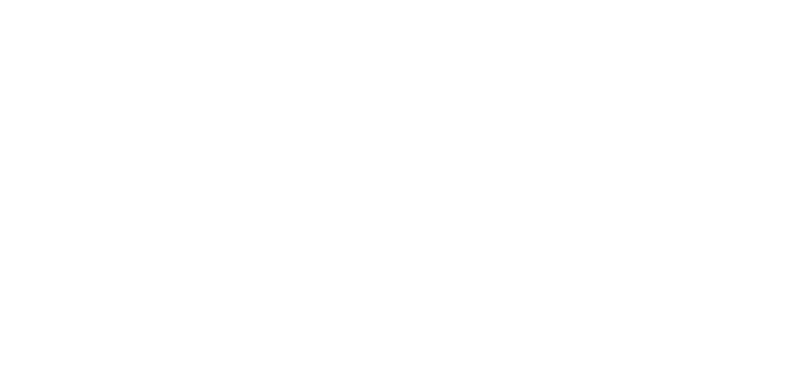
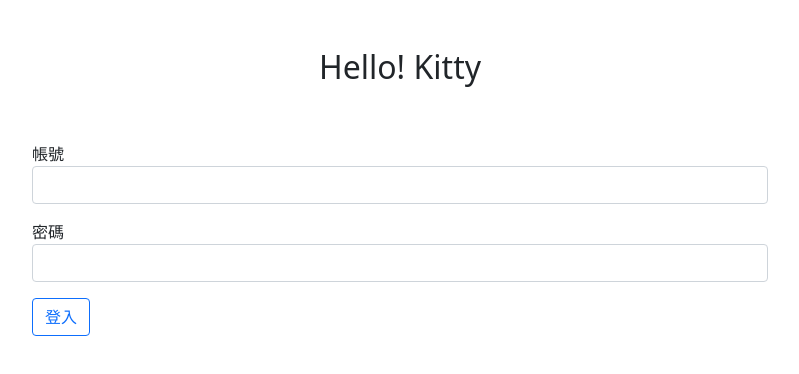
Before and after one commit to etheriuman/hello-kitty, a Vue app: page /#/login in a window 1280 px wide. Shown: the top 374 px of the page, without its empty margins (240-1039 px from the left). Built offline with nearby package versions, Linux system fonts and the light colour scheme.

Commit message:
feature: login

```diff
--- a/src/App.vue
+++ b/src/App.vue
@@ -14,4 +14,9 @@
 </script>
 
 <style>
+#app {
+  width: 100vw;
+  height: 100vh;
+  overflow: hidden;
+}
 </style>
--- a/src/pages/LogIn.vue
+++ b/src/pages/LogIn.vue
@@ -1,14 +1,64 @@
 <template>
-  <div class="login-page-wrapper container">
-    <div class="row">
-
+  <div class="login-page-wrapper container w-100">
+    <div class="row justify-content-center my-5">
+      <div class="logo text-center">
+        <h2>Hello! Kitty</h2>
+      </div>
+      <form @submit.prevent="loginSubmited" class="login-form col-8 my-5">
+        <div class="form-group mb-3">
+          <label for="account">帳號</label>
+          <input v-model="account" type="text" class="form-control" id="account" aria-describedby="emailHelp" required>
+        </div>
+        <div class="form-group mb-3">
+          <label for="password">密碼</label>
+          <input v-model="password" type="password" class="form-control" id="password" required>
+        </div>
+        <button type="submit" class="btn btn-outline-primary">登入</button>
+      </form>
     </div>
   </div>
 </template>
 
 <script>
+const dummyKey = '430e08ac-f8ba-429b-be6e-28202c71b252'
+
 export default {
   name: 'login',
-
+  data() {
+    return {
+      account: '',
+      password: '',
+      loginInputChecked: false
+    }
+  },
+  methods: {
+    loginSubmited() {
+      this.checkLoginInput()
+      if (!this.loginInputChecked) {
+        return
+      }
+      alert('歡迎登入')
+      this.setSessionKey()
+      this.$router.push('/home')
+    },
+    checkLoginInput() {
+      if (!this.account) {
+        alert('請輸入帳號')
+        return
+      }
+      if (!this.password) {
+        alert('請輸入密碼')
+        return
+      }
+      console.log('login is checked')
+      this.loginInputChecked = true
+    },
+    setSessionKey() {
+      sessionStorage.setItem('key', dummyKey)
+    }
+  }
 }
 </script>
+
+<style scoped>
+</style>
```
